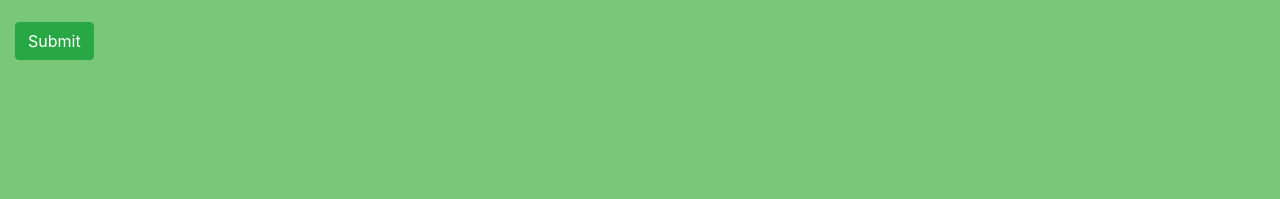
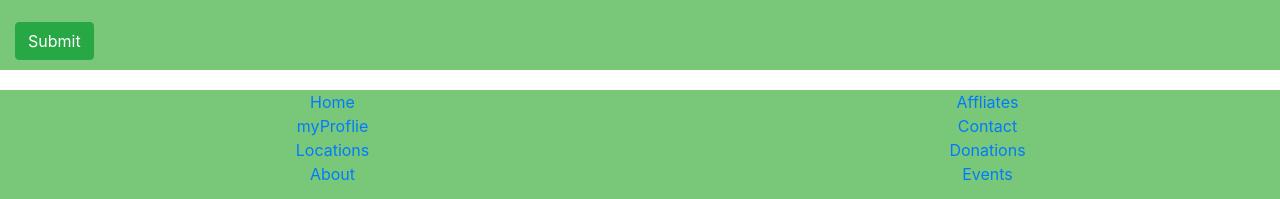
Before and after one commit to Devante05/new-seed, a React (Create React App) app in the folder client/: page / in a window 1280 px wide. Shown: the part 1692-1891 px from the top of the page. Before the commit the page ends 1752 px from the top, so only its background shows below. Built offline with nearby package versions, Linux system fonts and the light colour scheme; no server answers.

Commit message:
add footer

```diff
--- /dev/null
+++ b/client/src/components/Footer/index.css
@@ -0,0 +1,13 @@
+footer {
+    margin-top: 10px;
+    padding-top: 20px;
+    background-color: white;
+}
+
+
+
+ footer ul li{
+    list-style: none;
+    /* background-color: white; */
+    text-align: center;
+}
--- /dev/null
+++ b/client/src/components/Footer/index.js
@@ -0,0 +1,65 @@
+import {Link } from "react-router-dom";
+import {Row} from "react-bootstrap"
+import "./index.css"
+const Footer = () => {
+    return (
+        <footer>
+            <Row>
+            <div className = "footerDiv col-6">
+                <ul>
+                    <li>
+                    <Link to = "/">
+                        Home
+                    </Link>
+                    </li>
+                    <li>
+                    <Link to = "/">
+                        myProflie
+                    </Link>
+                    </li>
+                    <li>
+                    <Link to = "/">
+                        Locations
+                    </Link>
+                    </li>
+                    <li>
+                    <Link to = "/">
+                        About
+                    </Link>
+                    </li>
+                </ul>
+            </div>
+            <div className = "footerDiv col 6">
+                <ul>
+                    <li>
+                    <Link to = "/">
+                        Affliates
+                    </Link>
+                    </li>
+                    <li>
+                    <Link to = "/">
+                        Contact
+                    </Link>
+                    </li>
+                    <li>
+                    <Link to = "/">
+                        Donations
+                    </Link>
+                    </li>
+                    <li>
+                    <Link to = "/">
+                        Events
+                    </Link>
+                    </li>
+                </ul>
+            </div>
+
+            </Row>
+
+        </footer>
+
+    )
+
+}
+
+export default Footer
--- a/client/src/pages/Home/index.js
+++ b/client/src/pages/Home/index.js
@@ -3,6 +3,7 @@ import TheJumbotron from "../../components/TheJumbotron"
 import Header from "../../components/Header"
 import PostsGrid from "../../components/PostsGrid"
 import TheForm from "../../components/TheForm/index"
+import Footer from "../../components/Footer/index"
 import {Col, Row, Container} from 'react-bootstrap'
 import "./index.css"
 
@@ -26,7 +27,7 @@ const Home = () => {
               </Col>
 
             </Row>
-
+            <Footer/>
 
         </div>
     )
```
